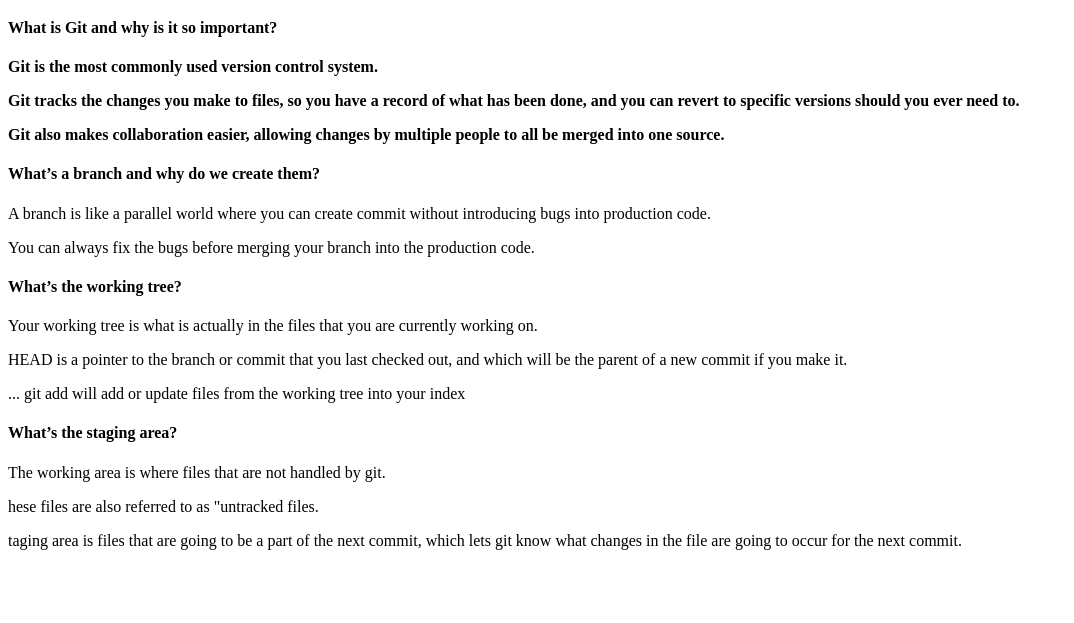
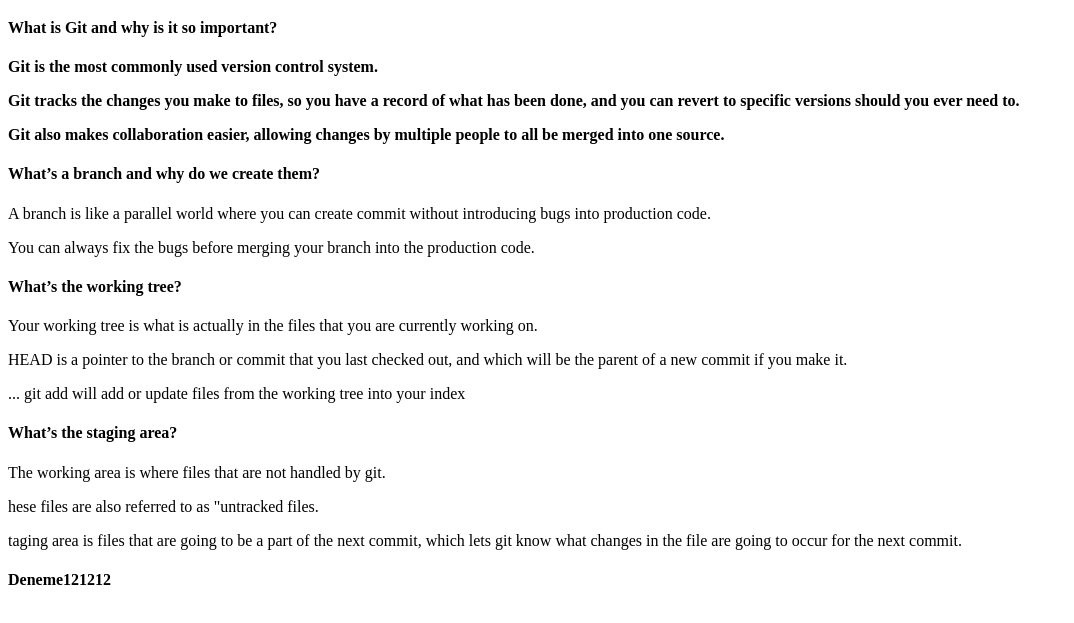
Before and after one commit to kirakoki/git-adventure, a plain HTML site: page index.html in a window 1280 px wide. Shown: the part 61-684 px from the top of the page, without its empty margins (0-1074 px from the left). Drawn offline with Linux system fonts and the light colour scheme.

Commit message:
ornek bir deneme

```diff
--- a/index.html
+++ b/index.html
@@ -18,6 +18,6 @@
             <p>... git add will add or update files from the working tree into your index</p>
         <h4>What’s the staging area?</h4>
             <p>The working area is where files that are not handled by git.</p><p>hese files are also referred to as "untracked files.</p><p>taging area is files that are going to be a part of the next commit, which lets git know what changes in the file are going to occur for the next commit.</p>
-
+        <h4>Deneme121212</h4>
 </body>
 </html>
```
Also changed, not shown: index2.html (added).
